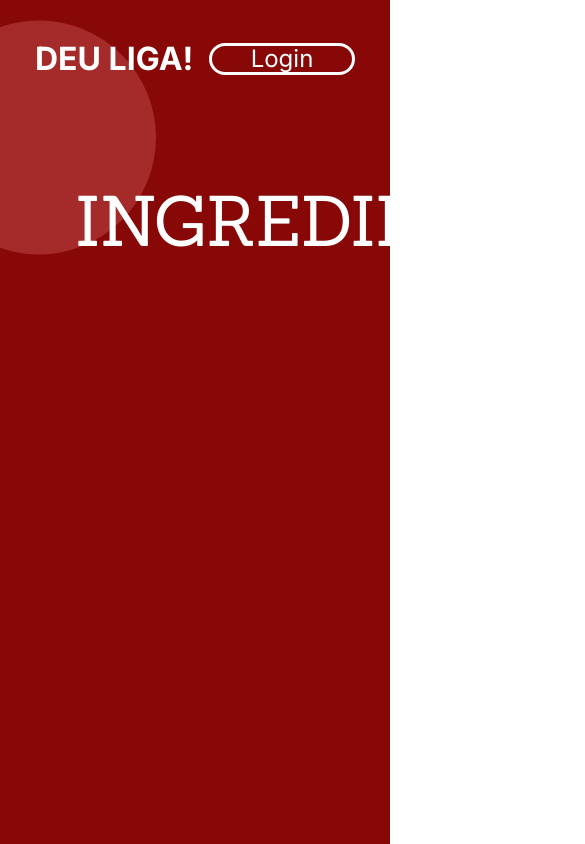
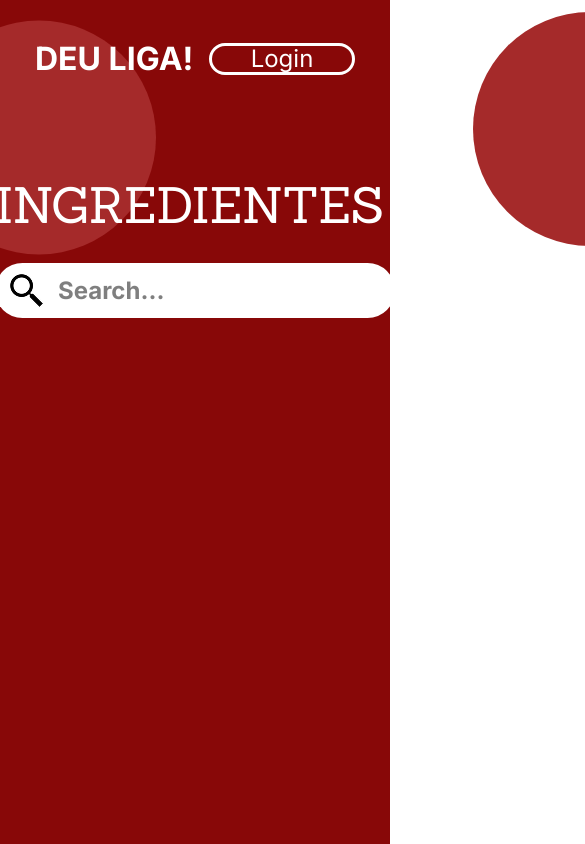
Before and after one commit to maia-leticia/projeto-deu-liga, a React (Vite) app: page / in a window 390 px wide. Shown: the top 844 px of the page, 585 px wide, since content can reach past the window. Built offline with nearby package versions, Linux system fonts and the light colour scheme.

Commit message:
Criei componenete Search
Criei o estilo do search e sua responsividade

```diff
--- a/src/App.jsx
+++ b/src/App.jsx
@@ -1,19 +1,25 @@
 import Header from "./components/Header"
 import ElipseBackground from "./components/ElipseBackground"
+import Search from "./components/Search"
 import ImgPrincipal from "../src/assets/img-principal.png"
+
 function App() {
+
   return (
     <>
         <main className="relative bg-[#880808] h-[100vh]">
             <Header />
             <ElipseBackground className="absolute -translate-x-[20vw] -translate-y-[25vw]"/>
-            <div className="flex justify-between mt-[50px] ">
-              <div className="relative z-20 pl-[75px] ">
-                <h1 className="text-[70px] text-[white] font-sanchez" >INGREDIENTES</h1>
+            <div className=" flex justify-center lg:justify-between mt-[50px] ">
+              <div className="relative z-20 lg:pl-[75px]">
+                <h1 className="text-[50px] lg:text-[70px] text-[white] font-sanchez mb-5" >INGREDIENTES</h1>
+                <Search/>
+                {/* INGREDIENTES */}
+
               </div>
               <div>
-                <img className="hidden lg:flex relative z-20 pt-[70px]" src={ImgPrincipal} alt="Food-image" />
-                   <ElipseBackground className="absolute translate-x-[20vw] -translate-y-[45vw]"/>
+                <img className="hidden lg:flex relative z-20 pt-[70px] w-[40vw]" src={ImgPrincipal} alt="Food-image" />
+                   <ElipseBackground className="absolute translate-x-[20vw] -translate-y-[40vw]"/>
               </div>
             </div>
         </main>
--- /dev/null
+++ b/src/api/searchfood.js
@@ -0,0 +1,10 @@
+export async function searchFood(search){
+    const suggestion = await fetch (`https://platform.fatsecret.com/rest/foods/search/v1?search_expression=${encodeURIComponent(search)}&format=json&page_number=0&max_results=5`)
+      headers: {
+        "Authorization": `Bearer SEU_TOKEN_AQUI`
+     }
+    if(!suggestion.ok) throw new Error("Erro ao buscar o alimento")
+    const data = await response.json();
+    const suggestions = data.suggestions?.suggestion || [];
+    return suggestions.map(item => item.food_name);
+}
--- /dev/null
+++ b/src/components/Search.jsx
@@ -0,0 +1,15 @@
+import IconSearch from "../assets/icon-search.png"
+
+function Search(){
+    return(
+        <form>
+            <div className="flex items-center gap-3 bg-[#FFFFFF] w-[400px] lg:w-[550px] p-2 px-3 rounded-full">
+                <img src={IconSearch} alt="" />
+                <input className="text-[24px] font-inter font-bold w-[30vw] outline-none " type="text" name="" id="" placeholder="Search..." />
+
+            </div>
+        </form>
+    )
+}
+
+export default Search
```
Also changed, not shown: src/assets/icon-search.png (added).
